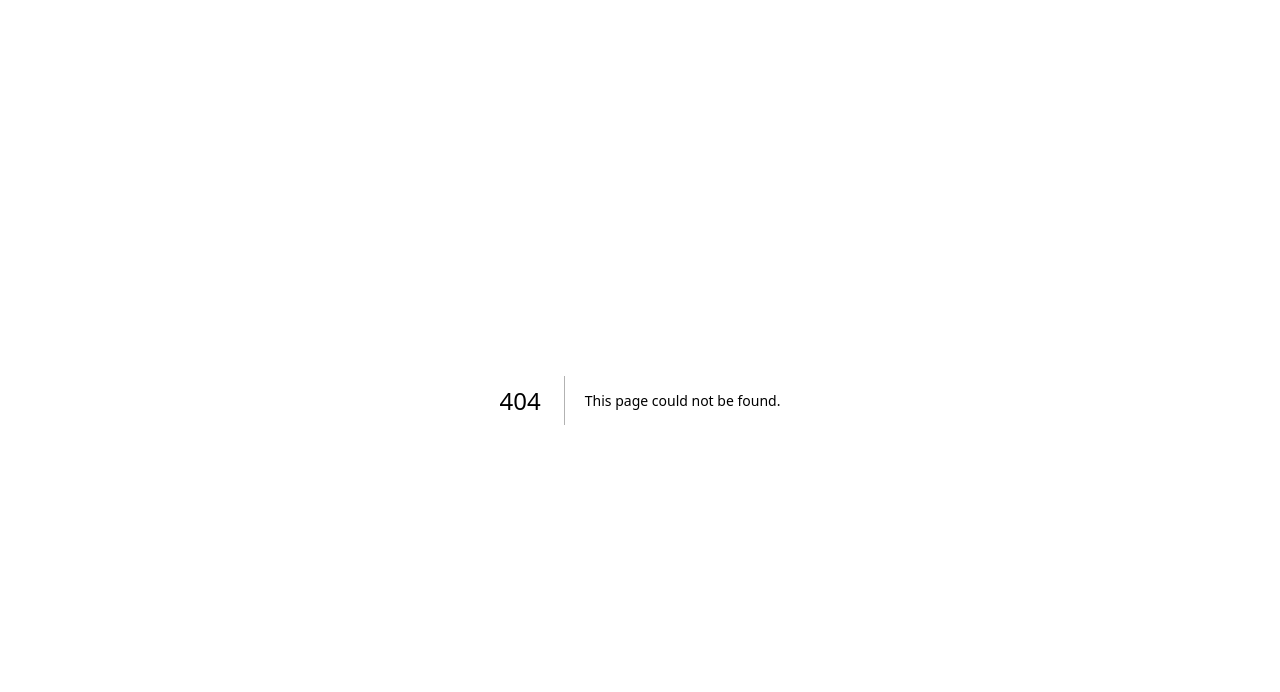
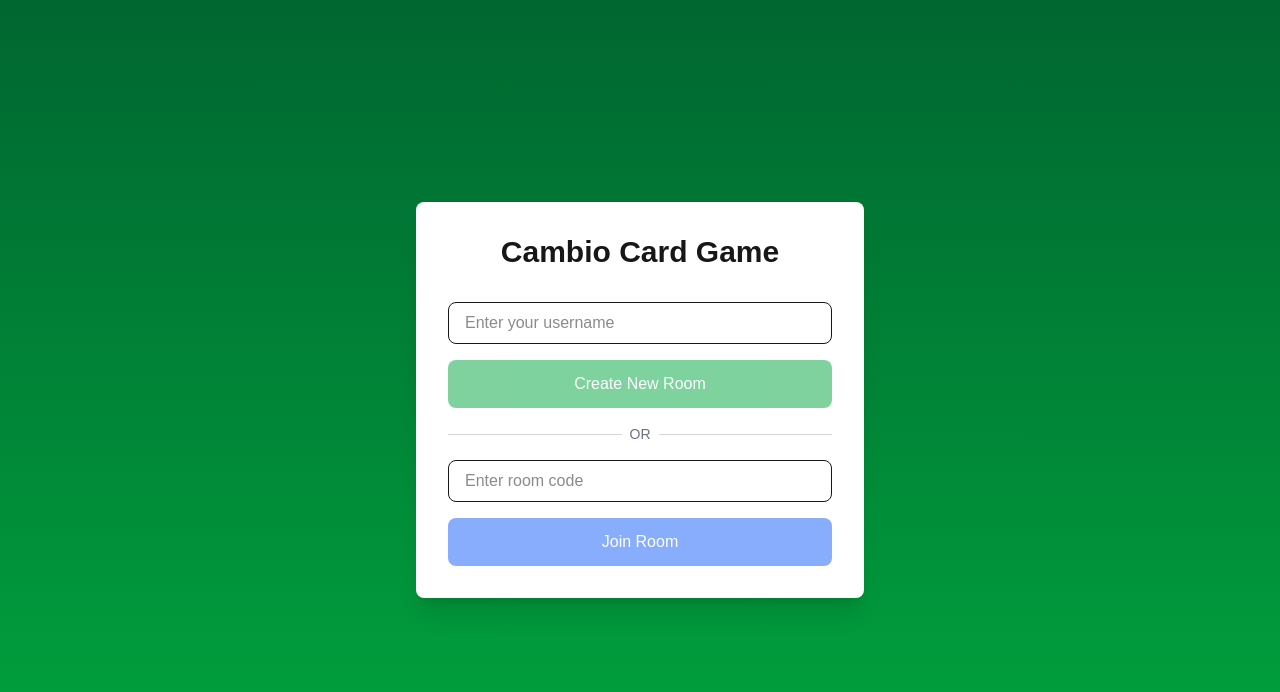
Before and after one commit to JadenLee0810/cambio, a Next.js app: page /lobby in a window 1280 px wide. Before the commit this address had no page. Shown: the top 692 px of the page. Built offline with nearby package versions, Linux system fonts and the light colour scheme.

Commit message:
added rooms

```diff
--- /dev/null
+++ b/src/app/api/rooms/create/route.ts
@@ -0,0 +1,65 @@
+import { NextRequest, NextResponse } from 'next/server'
+import { createClient } from '@/lib/supabase/server'
+import { createDeck, shuffleDeck } from '@/lib/game-logic/deck'
+
+export async function POST(request: NextRequest) {
+  const supabase = await createClient()
+  const { username, maxPlayers = 8 } = await request.json()
+
+  // Generate unique room code
+  const roomCode = generateRoomCode()
+
+  // Create shuffled deck
+  const deck = shuffleDeck(createDeck())
+
+  // Create room
+  const { data: room, error: roomError } = await supabase
+    .from('game_rooms')
+    .insert({
+      room_code: roomCode,
+      status: 'waiting',
+      max_players: maxPlayers,
+      deck,
+      discard_pile: [],
+      settings: {
+        cards_per_player: 4,
+        allow_card_powers: true,
+        reaction_window_ms: 2000,
+        cambio_penalty: 10
+      }
+    })
+    .select()
+    .single()
+
+  if (roomError) {
+    return NextResponse.json({ error: roomError.message }, { status: 500 })
+  }
+
+  // Add creator as first player
+  const { data: player, error: playerError } = await supabase
+    .from('players')
+    .insert({
+      room_id: room.id,
+      username,
+      player_index: 0,
+      hand: [],
+      is_ready: false
+    })
+    .select()
+    .single()
+
+  if (playerError) {
+    return NextResponse.json({ error: playerError.message }, { status: 500 })
+  }
+
+  return NextResponse.json({ room, player })
+}
+
+function generateRoomCode(): string {
+  const chars = 'ABCDEFGHJKLMNPQRSTUVWXYZ23456789'
+  let code = ''
+  for (let i = 0; i < 6; i++) {
+    code += chars.charAt(Math.floor(Math.random() * chars.length))
+  }
+  return code
+}
--- /dev/null
+++ b/src/app/game/[roomId]/page.tsx
@@ -0,0 +1,13 @@
+'use client'
+
+export default function GamePage({ params }: { params: { roomId: string } }) {
+  return (
+    <div className="min-h-screen bg-gradient-to-b from-green-800 to-green-600 p-4">
+      <div className="text-white text-center">
+        <h1 className="text-2xl font-bold mb-4">Game Room</h1>
+        <p>Room ID: {params.roomId}</p>
+        <p className="mt-4">Game functionality coming soon!</p>
+      </div>
+    </div>
+  )
+}
--- /dev/null
+++ b/src/app/lobby/page.tsx
@@ -0,0 +1,85 @@
+'use client'
+
+import { useState } from 'react'
+import { useRouter } from 'next/navigation'
+
+export default function Lobby() {
+  const router = useRouter()
+  const [username, setUsername] = useState('')
+  const [roomCode, setRoomCode] = useState('')
+  const [isCreating, setIsCreating] = useState(false)
+  const [isJoining, setIsJoining] = useState(false)
+
+  const createRoom = async () => {
+    if (!username) return
+
+    setIsCreating(true)
+    try {
+      const response = await fetch('/api/rooms/create', {
+        method: 'POST',
+        headers: { 'Content-Type': 'application/json' },
+        body: JSON.stringify({ username })
+      })
+
+      const data = await response.json()
+      if (data.room) {
+        localStorage.setItem('playerId', data.player.id)
+        router.push(`/game/${data.room.id}`)
+      }
+    } catch (error) {
+      console.error('Failed to create room:', error)
+    }
+    setIsCreating(false)
+  }
+
+  return (
+    <div className="min-h-screen bg-gradient-to-b from-green-800 to-green-600 flex items-center justify-center">
+      <div className="bg-white rounded-lg shadow-xl p-8 max-w-md w-full">
+        <h1 className="text-3xl font-bold text-center mb-8">Cambio Card Game</h1>
+
+        <div className="space-y-4">
+          <input
+            type="text"
+            placeholder="Enter your username"
+            value={username}
+            onChange={(e) => setUsername(e.target.value)}
+            className="w-full px-4 py-2 border rounded-lg focus:outline-none focus:ring-2 focus:ring-green-500"
+          />
+
+          <button
+            onClick={createRoom}
+            disabled={!username || isCreating}
+            className="w-full bg-green-600 text-white py-3 rounded-lg hover:bg-green-700 disabled:opacity-50"
+          >
+            {isCreating ? 'Creating...' : 'Create New Room'}
+          </button>
+
+          <div className="relative">
+            <div className="absolute inset-0 flex items-center">
+              <div className="w-full border-t border-gray-300"></div>
+            </div>
+            <div className="relative flex justify-center text-sm">
+              <span className="px-2 bg-white text-gray-500">OR</span>
+            </div>
+          </div>
+
+          <input
+            type="text"
+            placeholder="Enter room code"
+            value={roomCode}
+            onChange={(e) => setRoomCode(e.target.value.toUpperCase())}
+            className="w-full px-4 py-2 border rounded-lg focus:outline-none focus:ring-2 focus:ring-green-500"
+          />
+
+          <button
+            onClick={() => {/* Join room logic */}}
+            disabled={!username || !roomCode || isJoining}
+            className="w-full bg-blue-600 text-white py-3 rounded-lg hover:bg-blue-700 disabled:opacity-50"
+          >
+            {isJoining ? 'Joining...' : 'Join Room'}
+          </button>
+        </div>
+      </div>
+    </div>
+  )
+}
--- /dev/null
+++ b/src/stores/gameStore.ts
@@ -0,0 +1,39 @@
+import { create } from 'zustand'
+import { GameState } from '@/types/game'
+import { Player } from '@/types/player'
+
+interface GameStore extends GameState {
+  isConnected: boolean
+  error: string | null
+
+  setGameState: (state: Partial<GameState>) => void
+  updateRoom: (room: GameState['room']) => void
+  updatePlayer: (player: Player) => void
+  setError: (error: string | null) => void
+}
+
+export const useGameStore = create<GameStore>((set) => ({
+  room: null,
+  players: [],
+  my_player_id: undefined,
+  last_action: undefined,
+  isConnected: false,
+  error: null,
+
+  setGameState: (state) => set(state),
+
+  updateRoom: (room) => set({ room }),
+
+  updatePlayer: (updatedPlayer) => set((state) => {
+    const playerIndex = state.players.findIndex(p => p.id === updatedPlayer.id)
+    if (playerIndex >= 0) {
+      const newPlayers = [...state.players]
+      newPlayers[playerIndex] = updatedPlayer
+      return { players: newPlayers }
+    } else {
+      return { players: [...state.players, updatedPlayer] }
+    }
+  }),
+
+  setError: (error) => set({ error }),
+}))
```
